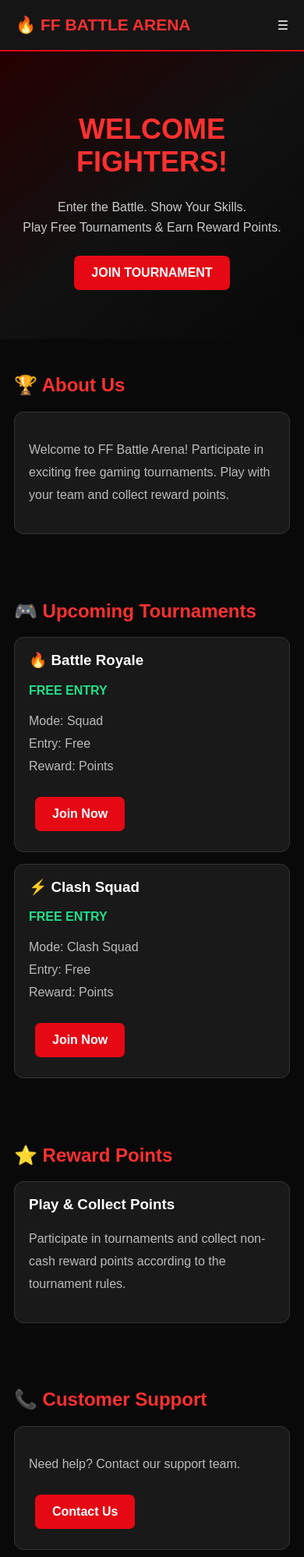
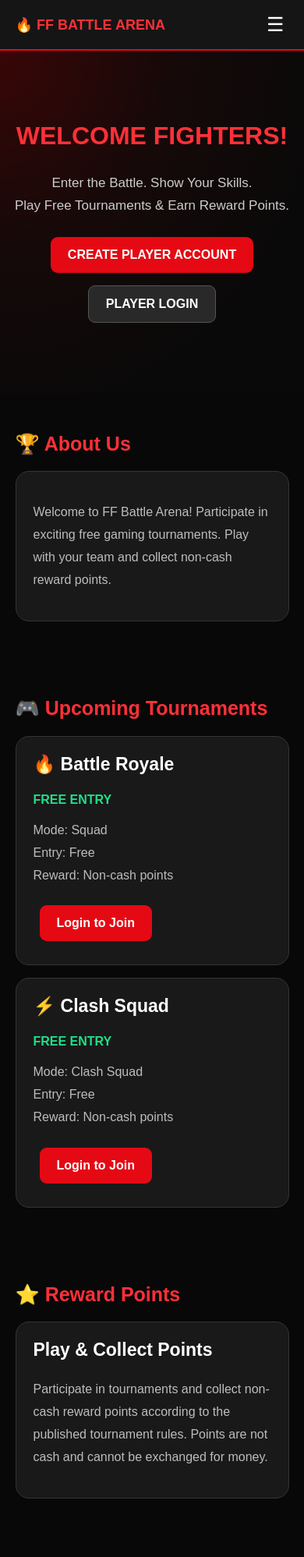
Before and after one commit to vishal2678shukla-dot/Ff_battle_arina, a plain HTML site: page index.html in a window 390 px wide. Shown: the top 1997 px of the page at 78% size. Drawn offline with Linux system fonts and the light colour scheme.

Commit message:
Refactor index.html for improved layout and features
Updated the HTML structure and styles for better responsiveness and user interaction. Added player account functionality and improved the layout of the tournaments and rewards sections.

```diff
--- a/index.html
+++ b/index.html
@@ -1,120 +1,159 @@
-
 <!DOCTYPE html>
 <html lang="en">
 <head>
 <meta charset="UTF-8">
 <meta name="viewport" content="width=device-width, initial-scale=1.0">
+<meta name="theme-color" content="#090909">
 <title>FF Battle Arena</title>
 <style>
+:root{--red:#ff3038;--deep:#e50914;--bg:#080808;--panel:#191919;--muted:#bdbdbd;--line:#343434}
 *{box-sizing:border-box}
-body{
- margin:0;background:#090909;color:white;
- font-family:Arial,sans-serif;
-}
-header{
- background:#151515;padding:20px;
- border-bottom:2px solid #e50914;
- display:flex;justify-content:space-between;
- align-items:center;
-}
-.logo{font-size:21px;font-weight:bold;color:#ff3030}
-.hero{text-align:center;padding:55px 18px;
- background:linear-gradient(140deg,#250000,#111,#080808)}
-.hero h1{font-size:36px;color:#ff3030}
-.hero p{color:#ccc;line-height:1.6}
-.btn{
- display:inline-block;background:#e50914;color:white;
- padding:13px 22px;border-radius:7px;
- text-decoration:none;font-weight:bold;
- margin:8px;border:0;
-}
-section{padding:25px 18px}
-h2{color:#ff3030}
-.card{
- background:#191919;border:1px solid #333;
- border-radius:12px;padding:18px;margin:15px 0;
-}
-.card h3{margin-top:0}
+html{scroll-behavior:smooth}
+body{margin:0;background:var(--bg);color:#fff;font-family:Arial,sans-serif}
+header{position:sticky;top:0;z-index:5;background:#151515;padding:16px 5%;border-bottom:2px solid var(--deep);display:flex;align-items:center;justify-content:space-between}
+.logo{font-size:clamp(18px,4vw,26px);font-weight:800;color:var(--red)}
+nav{display:flex;gap:18px;align-items:center}
+nav a{color:#eee;text-decoration:none;font-size:14px}
+.menu{display:none;background:none;border:0;color:white;font-size:25px}
+.hero{text-align:center;padding:76px 18px 82px;background:radial-gradient(ellipse at top left,#390606 0%,#160909 40%,#090909 78%)}
+.hero h1{font-size:clamp(32px,7vw,58px);color:var(--red);margin:15px 0 28px}
+.hero p{color:#ccc;line-height:1.7;font-size:clamp(17px,3vw,23px)}
+.btn{display:inline-block;background:var(--deep);color:white;padding:14px 22px;border-radius:9px;text-decoration:none;font-weight:bold;border:0;cursor:pointer;margin:8px;font-size:16px}
+.btn.secondary{background:#292929;border:1px solid #555}
+.btn:hover{filter:brightness(1.13)}
+section{padding:30px 5%;max-width:1100px;margin:auto}
+h2{color:var(--red);font-size:clamp(25px,5vw,34px)}
+.card{background:var(--panel);border:1px solid var(--line);border-radius:17px;padding:22px;margin:16px 0}
+.card h3{margin-top:0;font-size:23px}
+.info{color:var(--muted);line-height:1.8}
 .tag{color:#20df8a;font-weight:bold}
-.info{color:#bbb;line-height:1.8}
-footer{
- text-align:center;padding:25px;
- background:#151515;color:#aaa;
- border-top:1px solid #e50914;
-}
+.actions{display:flex;gap:8px;flex-wrap:wrap}
+#player-area{display:none;background:#101010;border-top:1px solid #333}
+.stats{display:grid;grid-template-columns:repeat(auto-fit,minmax(135px,1fr));gap:12px}
+.stat{background:#202020;padding:17px;border-radius:12px;border:1px solid #393939}
+.stat strong{display:block;color:var(--red);font-size:24px;margin-top:8px}
+footer{text-align:center;padding:25px;background:#151515;color:#aaa;border-top:1px solid var(--deep)}
+.modal{display:none;position:fixed;inset:0;background:#000c;z-index:10;align-items:center;justify-content:center;padding:18px}
+.modal.show{display:flex}
+.dialog{width:min(100%,440px);background:#171717;border:1px solid #444;border-radius:18px;padding:23px;position:relative}
+.dialog h2{margin-top:0}
+.close{position:absolute;right:15px;top:12px;background:none;border:0;color:#fff;font-size:26px;cursor:pointer}
+.tabs{display:flex;gap:8px;margin:16px 0}
+.tab{flex:1;padding:11px;border:1px solid #444;background:#222;color:#fff;border-radius:8px}
+.tab.active{background:var(--deep);border-color:var(--deep)}
+label{display:block;color:#ddd;margin:13px 0 6px;font-size:14px}
+input{width:100%;padding:13px;border-radius:8px;border:1px solid #555;background:#090909;color:#fff;font-size:16px}
+.note{font-size:13px;color:#aaa;line-height:1.5}
+#form-message{color:#ffd27a;line-height:1.5}
+@media(max-width:650px){nav{display:none;position:absolute;top:62px;right:12px;background:#1b1b1b;padding:15px;border:1px solid #444;border-radius:10px;flex-direction:column;align-items:flex-start}.menu{display:block}nav.open{display:flex}}
 </style>
 </head>
 <body>
-
 <header>
   <div class="logo">🔥 FF BATTLE ARENA</div>
- <div>☰</div>
+  <button class="menu" aria-label="Open menu" onclick="document.querySelector('nav').classList.toggle('open')">☰</button>
+  <nav>
+    <a href="#about">About</a><a href="#tournaments">Tournaments</a><a href="#points">Reward Points</a>
+    <button class="btn" style="margin:0;padding:10px 15px" onclick="openAuth('login')">Player Login</button>
+  </nav>
 </header>
 
 <div class="hero">
   <h1>WELCOME FIGHTERS!</h1>
- <p>Enter the Battle. Show Your Skills.<br>
- Play Free Tournaments & Earn Reward Points.</p>
- <a href="#tournaments" class="btn">JOIN TOURNAMENT</a>
+  <p>Enter the Battle. Show Your Skills.<br>Play Free Tournaments &amp; Earn Reward Points.</p>
+  <button class="btn" onclick="openAuth('register')">CREATE PLAYER ACCOUNT</button>
+  <button class="btn secondary" onclick="openAuth('login')">PLAYER LOGIN</button>
 </div>
 
-<section>
+<section id="about">
   <h2>🏆 About Us</h2>
- <div class="card">
-  <p class="info">
-   Welcome to FF Battle Arena!
-   Participate in exciting free gaming tournaments.
-   Play with your team and collect reward points.
-  </p>
- </div>
+  <div class="card"><p class="info">Welcome to FF Battle Arena! Participate in exciting free gaming tournaments. Play with your team and collect non-cash reward points.</p></div>
 </section>
 
 <section id="tournaments">
   <h2>🎮 Upcoming Tournaments</h2>
-
   <div class="card">
-  <h3>🔥 Battle Royale</h3>
-  <p class="tag">FREE ENTRY</p>
-  <p class="info">Mode: Squad<br>
-  Entry: Free<br>
-  Reward: Points</p>
-  <a class="btn" href="https://wa.me/9170917258?text=I%20want%20to%20join%20Battle%20Royale">Join Now</a>
+    <h3>🔥 Battle Royale</h3><p class="tag">FREE ENTRY</p>
+    <p class="info">Mode: Squad<br>Entry: Free<br>Reward: Non-cash points</p>
+    <button class="btn" onclick="openAuth('login')">Login to Join</button>
   </div>
-
   <div class="card">
-  <h3>⚡ Clash Squad</h3>
-  <p class="tag">FREE ENTRY</p>
-  <p class="info">Mode: Clash Squad<br>
-  Entry: Free<br>
-  Reward: Points</p>
-  <a class="btn" href="https://wa.me/9170917258?text=I%20want%20to%20join%20Clash%20Squad">Join Now</a>
+    <h3>⚡ Clash Squad</h3><p class="tag">FREE ENTRY</p>
+    <p class="info">Mode: Clash Squad<br>Entry: Free<br>Reward: Non-cash points</p>
+    <button class="btn" onclick="openAuth('login')">Login to Join</button>
   </div>
 </section>
 
-<section>
+<section id="points">
   <h2>⭐ Reward Points</h2>
+  <div class="card"><h3>Play &amp; Collect Points</h3><p class="info">Participate in tournaments and collect non-cash reward points according to the published tournament rules. Points are not cash and cannot be exchanged for money.</p></div>
+</section>
+
+<section id="player-area">
+  <h2>👤 Player Dashboard</h2>
   <div class="card">
-  <h3>Play & Collect Points</h3>
-  <p class="info">
-   Participate in tournaments and collect
-   non-cash reward points according to the
-   tournament rules.
-  </p>
+    <h3>Welcome, <span id="player-name">Fighter</span>!</h3>
+    <div class="stats">
+      <div class="stat">Reward Points<strong>0</strong></div>
+      <div class="stat">Joined Tournaments<strong>0</strong></div>
+      <div class="stat">Matches Played<strong>0</strong></div>
+    </div>
+    <p class="info">This is a preview dashboard. Your real player profile and tournament history will appear after secure account services are connected.</p>
+    <button class="btn secondary" onclick="document.getElementById('player-area').style.display='none'">Close Dashboard</button>
   </div>
 </section>
 
 <section>
   <h2>📞 Customer Support</h2>
- <div class="card">
-  <p class="info">Need help? Contact our support team.</p>
-  <a class="btn" href="https://wa.me/9170917258">Contact Us</a>
+  <div class="card"><p class="info">Need help? Contact our support team.</p><a class="btn" href="https://wa.me/9170917258">Contact Us</a></div>
+</section>
+<footer><p>© 2026 FF Battle Arena</p><p>Play Fair. Play Smart. 🔥</p></footer>
+
+<div class="modal" id="auth-modal" role="dialog" aria-modal="true" aria-labelledby="auth-title">
+  <div class="dialog">
+    <button class="close" aria-label="Close" onclick="closeAuth()">×</button>
+    <h2 id="auth-title">Player Account</h2>
+    <div class="tabs">
+      <button class="tab active" id="login-tab" onclick="setMode('login')">Login</button>
+      <button class="tab" id="register-tab" onclick="setMode('register')">Register</button>
     </div>
-</section>
+    <form id="auth-form">
+      <label for="player-name-input">Player name</label>
+      <input id="player-name-input" autocomplete="nickname" placeholder="Enter your player name" required>
+      <div id="email-wrap" style="display:none">
+        <label for="player-email">Email address</label>
+        <input id="player-email" type="email" autocomplete="email" placeholder="you@example.com">
+      </div>
+      <p class="note">This is a visual preview only. Do not enter a real password or sensitive personal information. Secure login and registration are not connected yet.</p>
+      <button class="btn" type="submit" style="width:100%">Preview Dashboard</button>
+    </form>
+    <p id="form-message" class="note">No account details are sent or saved by this demo.</p>
+  </div>
+</div>
 
-<footer>
- <p>© 2026 FF Battle Arena</p>
- <p>Play Fair. Play Smart. 🔥</p>
-</footer>
-
+<script>
+let authMode='login';
+function openAuth(mode){setMode(mode);document.getElementById('auth-modal').classList.add('show')}
+function closeAuth(){document.getElementById('auth-modal').classList.remove('show')}
+function setMode(mode){
+  authMode=mode;
+  document.getElementById('login-tab').classList.toggle('active',mode==='login');
+  document.getElementById('register-tab').classList.toggle('active',mode==='register');
+  document.getElementById('email-wrap').style.display=mode==='register'?'block':'none';
+  document.getElementById('player-email').required=mode==='register';
+  document.getElementById('auth-title').textContent=mode==='register'?'Create Player Account':'Player Login';
+  document.getElementById('form-message').textContent='Preview only — no account details are sent or saved.';
+}
+document.getElementById('auth-form').addEventListener('submit',function(e){
+  e.preventDefault();
+  const name=document.getElementById('player-name-input').value.trim();
+  if(!name)return;
+  document.getElementById('player-name').textContent=name;
+  closeAuth();
+  document.getElementById('player-area').style.display='block';
+  document.getElementById('player-area').scrollIntoView({behavior:'smooth'});
+});
+document.getElementById('auth-modal').addEventListener('click',function(e){if(e.target===this)closeAuth()});
+</script>
 </body>
 </html>
```
Lines whose indentation alone changed are shown as unchanged.
